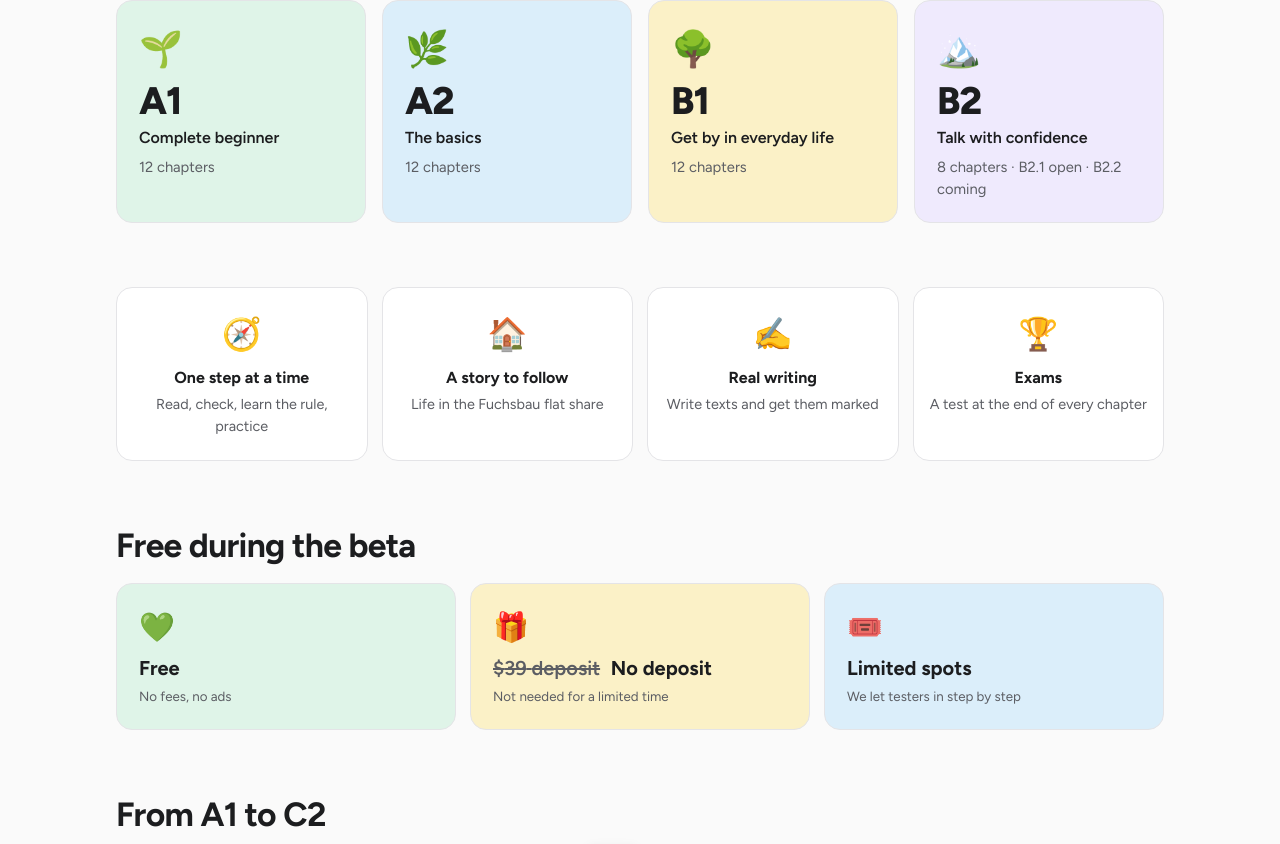
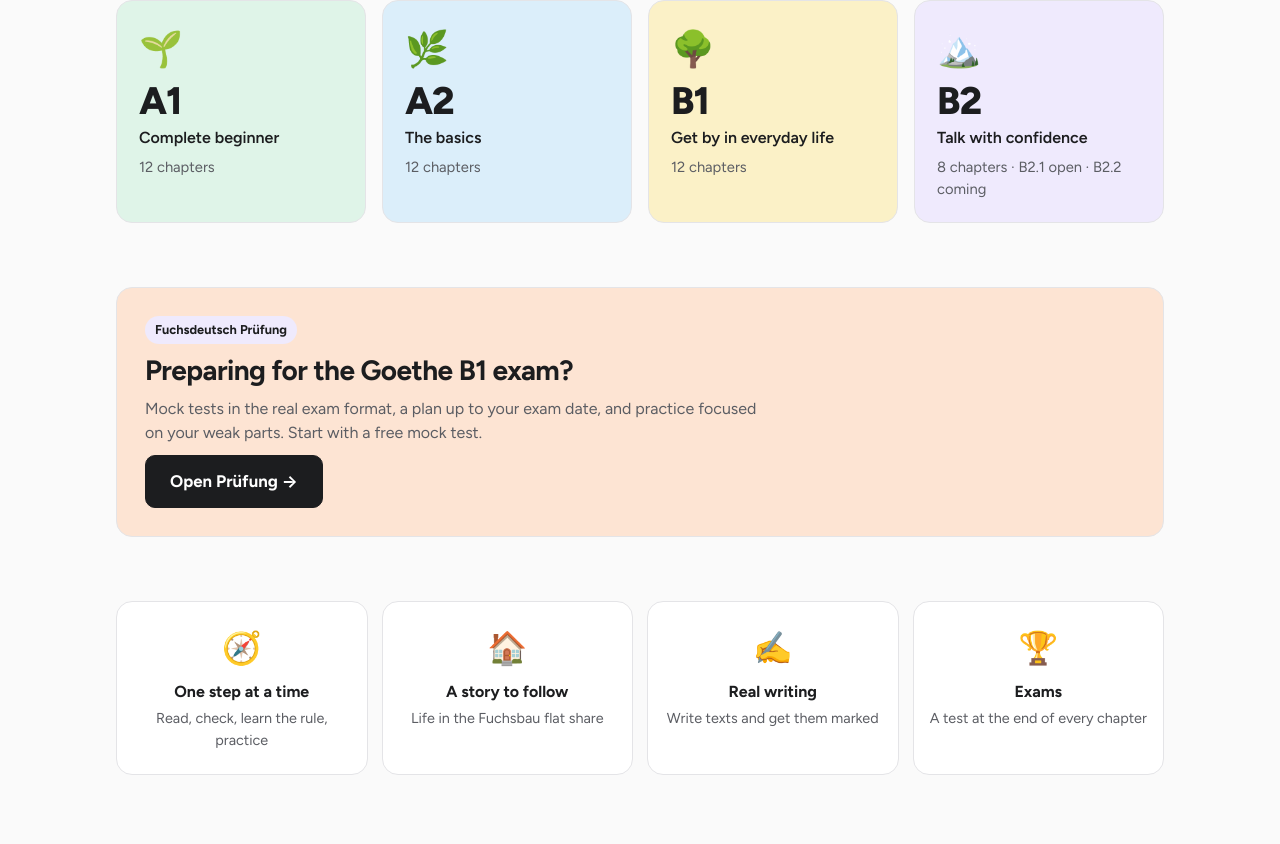
Before and after one commit to alijnmerchant21/fuchsdeutsch, a Next.js app: page / in a window 1280 px wide. Shown: the part 1013-1857 px from the top of the page. Built offline with nearby package versions, Linux system fonts and the light colour scheme; no server answers.

Commit message:
Link Fuchsdeutsch Prüfung from the homepage, the menu and the course finals.
Co-Authored-By: Claude Opus 5.5 <noreply@anthropic.com>
Claude-Session: https://claude.ai/code/session_01Q6fAA9g3cHFuYXUaHJqBUo

```diff
--- a/app/abschlusspruefung/[course]/page.tsx
+++ b/app/abschlusspruefung/[course]/page.tsx
@@ -75,7 +75,7 @@ function Final() {
             : <li><De en={`Format: ${course.examName}. Four modules, 100 points each.`}>Im Format: {course.examName}. Vier Module, jedes Modul hat 100 Punkte.</De></li>}
           <li><De en={`You pass with at least ${PASS_MARK} points in every module.`}>Bestanden, wenn du in jedem Modul mindestens {PASS_MARK} Punkte hast.</De></li>
           <li><De en={`Covers all ${course.chapters.length} chapters. Everything is marked automatically.`}>Die Prüfung umfasst den Stoff aller {course.chapters.length} Kapitel. Alle Aufgaben werden automatisch ausgewertet.</De></li>
-          {course.finalStyle === 'course' && <li><De en={`Preparing for the real ${course.level} exam? Full mock tests in the official format are coming in Fuchsdeutsch Prüfung.`}>Du willst dich auf die echte {course.level}-Prüfung vorbereiten? Komplette Modelltests im Prüfungsformat gibt es bald in Fuchsdeutsch Prüfung.</De></li>}
+          {course.finalStyle === 'course' && <li><De en={`Preparing for the real ${course.level} exam? Full mock tests in the official format are in Fuchsdeutsch Prüfung.`}>Du willst dich auf die echte {course.level}-Prüfung vorbereiten? Komplette Modelltests im Prüfungsformat gibt es in <a href="/pruefung">Fuchsdeutsch Prüfung</a>.</De></li>}
         </ul>
       </header>
 
--- a/app/page.tsx
+++ b/app/page.tsx
@@ -35,6 +35,7 @@ const T = {
     levelSub: { A1: 'Complete beginner', A2: 'The basics', B1: 'Get by in everyday life', B2: 'Talk with confidence' } as Record<string, string>,
     deal: 'Free during the beta', free: 'Free', freeSub: 'No fees, no ads', deposit: 'deposit', noDeposit: 'No deposit', noDepositSub: 'Not needed for a limited time',
     spots: 'Limited spots', spotsSub: 'We let testers in step by step',
+    exam: 'Fuchsdeutsch Prüfung', examTitle: 'Preparing for the Goethe B1 exam?', examText: 'Mock tests in the real exam format, a plan up to your exam date, and practice focused on your weak parts. Start with a free mock test.', examGo: 'Open Prüfung',
     path: 'From A1 to C2', open: 'Open now', more: 'More levels are coming.', join: 'Join the free beta',
     // Beta card
     tag: 'Closed beta · limited spots', title: 'Join the free beta', intro: 'We are looking for a small group of learners to test Fuchsdeutsch. Free, no deposit.',
@@ -59,6 +60,7 @@ const T = {
     levelSub: { A1: 'Ganz neu anfangen', A2: 'Die Grundlagen', B1: 'Im Alltag zurechtkommen', B2: 'Sicher sprechen' } as Record<string, string>,
     deal: 'Kostenlos während der Beta', free: 'Kostenlos', freeSub: 'Keine Gebühren, keine Werbung', deposit: 'Kaution', noDeposit: 'Keine Kaution', noDepositSub: 'Für kurze Zeit nicht nötig',
     spots: 'Begrenzte Plätze', spotsSub: 'Wir lassen Tester nach und nach rein',
+    exam: 'Fuchsdeutsch Prüfung', examTitle: 'Du machst bald die Goethe-B1-Prüfung?', examText: 'Modelltests im echten Prüfungsformat, ein Plan bis zu deinem Prüfungstag und Training für deine schwachen Teile. Fang mit einem kostenlosen Modelltest an.', examGo: 'Zur Prüfung',
     path: 'Von A1 bis C2', open: 'Jetzt offen', more: 'Weitere Niveaus folgen.', join: 'Bei der Beta mitmachen',
     tag: 'Geschlossene Beta · begrenzte Plätze', title: 'Mach bei der kostenlosen Beta mit', intro: 'Wir suchen eine kleine Gruppe von Lernenden, die Fuchsdeutsch testen. Kostenlos, ohne Kaution.',
     email: 'E-Mail', emailPh: 'du@beispiel.de', agree: 'Ich bin einverstanden, dass Fuchsdeutsch meine Daten speichert, um mich zur Beta zu kontaktieren. Ich kann das jederzeit widerrufen.', privacy: 'Datenschutz',
@@ -243,6 +245,15 @@ export default function Landing() {
         </div>
       </section>
 
+      <section className="lp-exam" aria-labelledby="exam-h">
+        <div className="lp-exam-card t-peach">
+          <span className="v3-tag">{t.exam}</span>
+          <h2 id="exam-h">{t.examTitle}</h2>
+          <p>{t.examText}</p>
+          <a href="/pruefung" className="btn btn-lg">{t.examGo} →</a>
+        </div>
+      </section>
+
       <section aria-label="What you get">
         <div className="lp-features">
           {t.features.map((f) => (
--- a/app/v3.css
+++ b/app/v3.css
@@ -317,3 +317,8 @@ a.v3-secrow:hover b { text-decoration: underline; }
 .v3-beta-choice { display: grid; grid-template-columns: 1fr 1fr; gap: 12px; }
 .v3-beta-choice .btn { width: 100%; display: inline-flex; align-items: center; justify-content: center; gap: 8px; }
 @media (max-width: 520px) { .v3-beta-choice { grid-template-columns: 1fr; } }
+
+/* Homepage: Fuchsdeutsch Prüfung teaser */
+.lp-exam-card { display: grid; gap: 10px; justify-items: start; padding: 28px; border-radius: var(--r-lg, 20px); background: var(--tone); border: 1px solid var(--line, #e3e3e3); }
+.lp-exam-card h2 { margin: 0; }
+.lp-exam-card p { margin: 0; max-width: 60ch; color: var(--ink-2, #555); }
--- a/components/Nav.tsx
+++ b/components/Nav.tsx
@@ -28,6 +28,8 @@ export function Nav() {
             {!isAdmin && link('/kurs', 'Mein Kurs')}
             {!isAdmin && link('/geschichten', 'Geschichten')}
             {!isAdmin && link('/bestenliste', 'Bestenliste')}
+            {/* Fuchsdeutsch Prüfung is its own app under /pruefung, so a full page load, not a client link. */}
+            <a href="/pruefung" className={`v3-navlink ${path.startsWith('/pruefung') ? 'is-here' : ''}`}>Prüfung</a>
             {isAdmin && link('/admin', 'Admin')}
           </nav>
         )}
```
